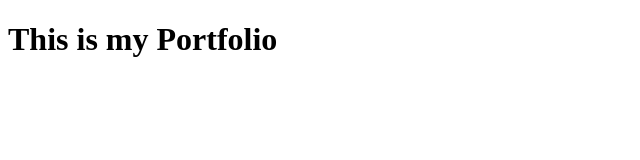
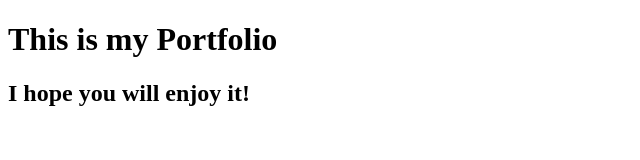
Before and after one commit to Finn-paulsen/Finn-paulsen.github.io, a plain HTML site: page index.html in a window 1280 px wide. Shown: the whole page, without its empty margins (0-640 px from the left). Drawn offline with Linux system fonts and the light colour scheme.

Commit message:
Add files via upload

```diff
--- a/index.html
+++ b/index.html
@@ -7,5 +7,6 @@
 </head>
 <body>
     <h1>This is my Portfolio</h1>
+    <h2>I hope you will enjoy it!</h2>
 </body>
 </html>
```
